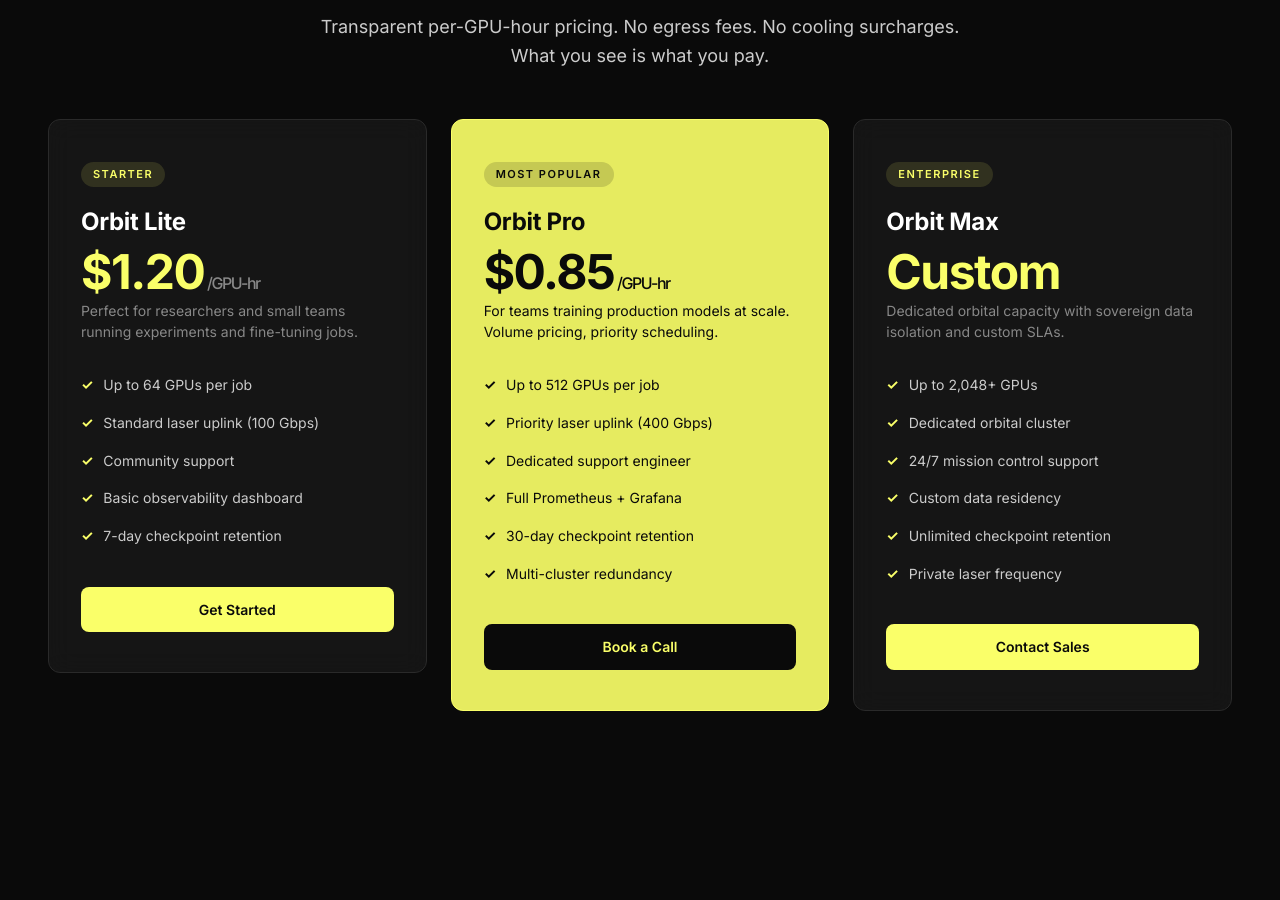
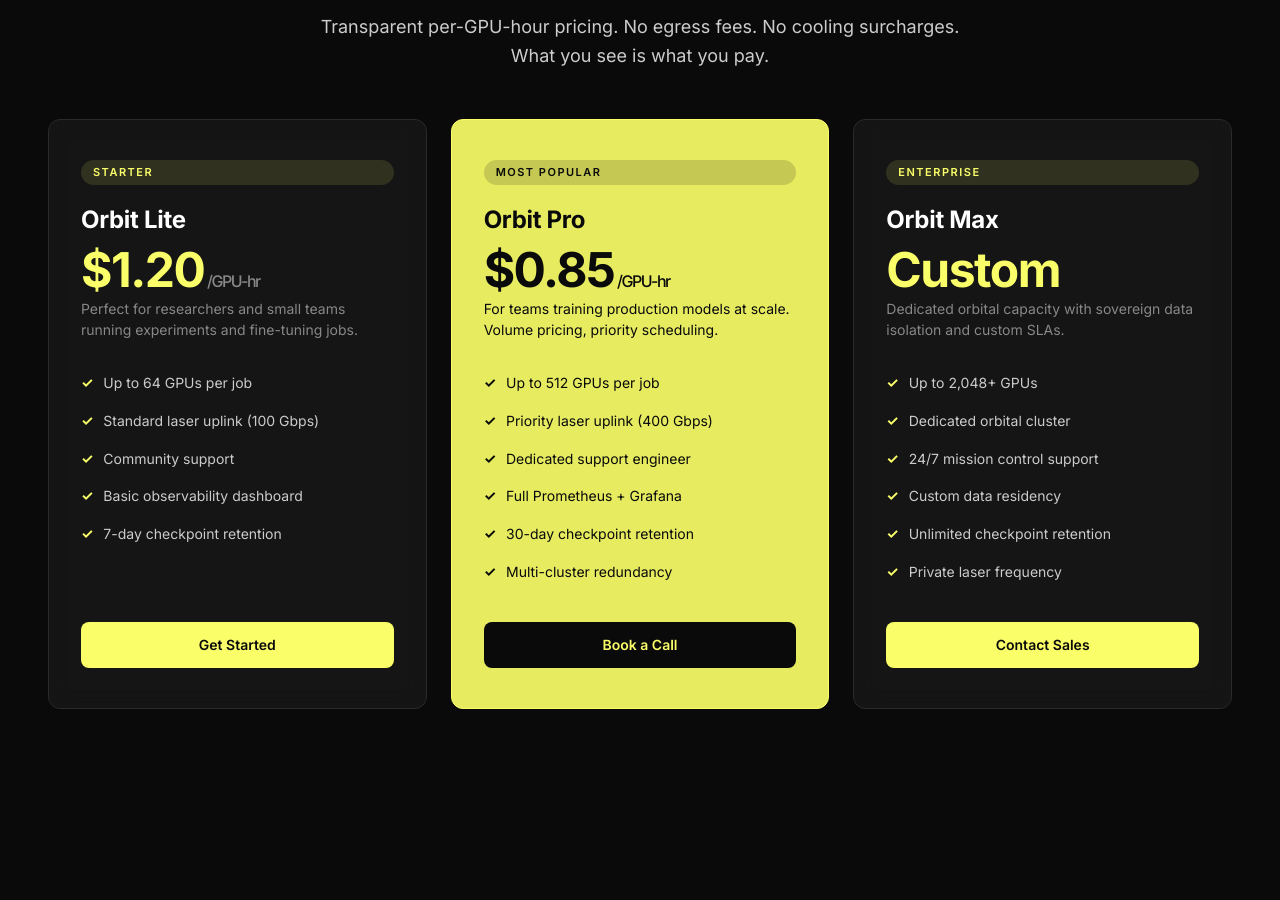
Before and after one commit to Coinbr0x/auroranova, a plain HTML site: page index.html in a window 1280 px wide. Shown: the part 3795-4695 px from the top of the page. Drawn offline with Linux system fonts and the light colour scheme.

Commit message:
Fix pricing cards height alignment and buttons alignment

```diff
--- a/styles.css
+++ b/styles.css
@@ -288,7 +288,7 @@ body {
 /* ── PRICING ── */
 .pricing-grid {
   display: grid; grid-template-columns: repeat(3, 1fr);
-  gap: 24px; margin-top: 48px; align-items: start;
+  gap: 24px; margin-top: 48px; align-items: stretch;
 }
 .pricing-card {
   background: var(--glass-card);
@@ -296,6 +296,8 @@ body {
   border: 1px solid var(--hairline);
   border-radius: 12px; padding: 40px 32px;
   transition: transform 0.3s;
+  display: flex;
+  flex-direction: column;
 }
 .pricing-card:hover { transform: translateY(-4px); }
 .pricing-card.featured {
@@ -347,6 +349,7 @@ body {
   font-weight: 600; border: none; cursor: pointer;
   transition: background 0.2s, transform 0.2s;
   text-decoration: none;
+  margin-top: auto;
 }
 .btn-pricing:not(.pricing-card.featured .btn-pricing) {
   background: var(--primary); color: var(--on-primary);
```
